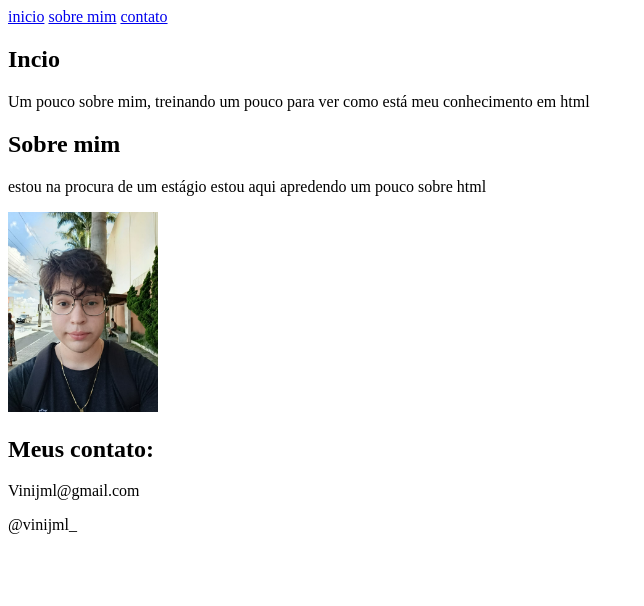
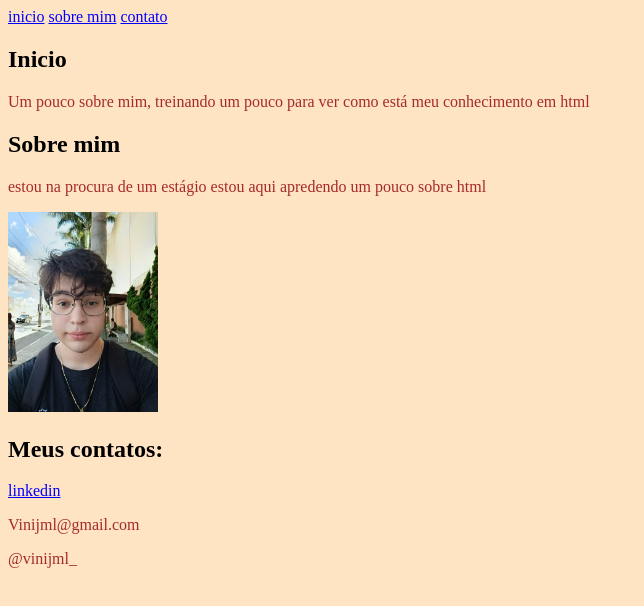
Before and after one commit to vinijml/symmetrical-robot, a plain HTML site: page index.html in a window 1280 px wide. Shown: the whole page, without its empty margins (0-644 px from the left). Drawn offline with Linux system fonts and the light colour scheme.

Commit message:
introduzindo css no html

```diff
--- a/index.html
+++ b/index.html
@@ -4,6 +4,7 @@
     <meta charset="UTF-8">
     <meta name="viewport" content="width=device-width, initial-scale=1.0">
     <title>Document</title>
+    <link rel="stylesheet" href="style.css">
 </head>
 <body>
     <nav>
@@ -14,7 +15,7 @@
     <main>
         <section id="inicio">
             <h1>
-                Incio
+                Inicio
             </h1>
             <p>
                 Um pouco sobre mim, treinando um pouco para ver como está meu conhecimento em html
@@ -32,8 +33,9 @@
          </section>
          <section id="contato">
             <h2>
-                Meus contato:
+                Meus contatos:
             </h2>
+           <a href="https://www.linkedin.com/in/vinijml/">linkedin</a>
             <p>
                 Vinijml@gmail.com
             </p>
--- /dev/null
+++ b/style.css
@@ -0,0 +1,9 @@
+body{
+    background-color:bisque
+}
+a{
+    color: blue
+}
+p{
+ color:brown
+}
```
